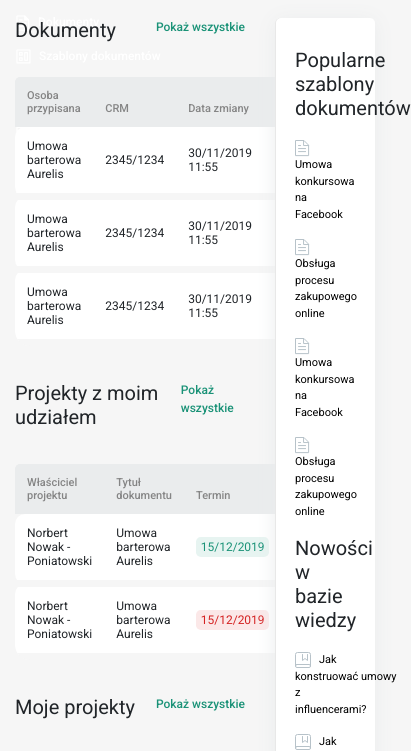
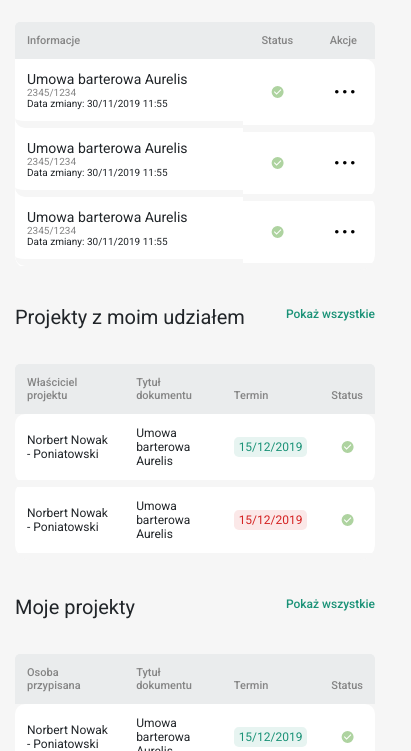
Before and after one commit to strzeluk/BB8_dzialprawny, a plain HTML site: page dashboard.html in a window 390 px wide. Shown: the part 156-907 px from the top of the page, 411 px wide, since content can reach past the window. Drawn offline with nearby package versions, Linux system fonts and the light colour scheme.

Commit message:
Dashboard Mobile - in progress
Widok bez menu dolnego

```diff
--- a/app.js
+++ b/app.js
@@ -1,9 +1,3 @@
-$(document).ready(function () {
-    $('#sidebarCollapse').on('click', function () {
-        $('#sidebar').toggleClass('active');
-    });
-});
-
 $(function () {
     $('[data-toggle="popover"]').popover({
         html: true,
--- a/dashboard.css
+++ b/dashboard.css
@@ -50,8 +50,8 @@ body{
   }
 
 #newProjectButton{
-    width: 205px;
     height: 40px;
+    padding: 0px 25px;
     border-radius: 20px;
     background-image: linear-gradient(92deg, #1a9277 0%, #aed3a0 131%);
     background-clip: padding-box;
@@ -172,6 +172,20 @@ td.center, th.center {
     text-align: center;
 }
 
+.tableH1 {
+    font-size: 14px;
+}
+
+.tablePerson {
+    font-size: 10px;
+    color: #858585;
+}
+
+.tableSmall{
+    font-size: 10px;
+
+}
+
 /* ---------------------------------------------------
     Right sidebar menu
 ----------------------------------------------------- */
@@ -214,3 +228,27 @@ td.center, th.center {
     font-weight: bold;
     float: right;
 }
+
+@media screen and (max-width: 576px){
+    #dashboardMenu{
+        display: none;
+    }
+
+    .profile, .lang{
+        margin: 0;
+        display: none;
+    }
+
+    .desktop{
+        display: none;
+    }
+
+}
+
+@media screen and (min-width: 576px){
+
+    .mobile{
+        display: none;
+    }
+
+}
--- a/dashboard.html
+++ b/dashboard.html
@@ -26,7 +26,7 @@
                 <img class="logo" src="img/logo_full_white.svg">
             </a>
             <div class="d-flex float-right">
-                <button class="btn" id="newProjectButton"><img class="mr-2" src="img/folder-add.svg">Rozpocznij nowy
+                <button class="btn" id="newProjectButton"><img class="mr-2" src="img/folder-add.svg">Nowy
                     projekt</button>
                 <div data-toggle="popover" data-placement="bottom" data-trigger="focus" class="profile">
                     <a href="#" id="profileMenu" data-toggle="popover" data-placement="bottom" data-trigger="focus">
@@ -80,14 +80,14 @@
 
         <div class="container">
             <div class="row ">
-                <div class="col-8">
+                <div class="col-sm-8">
                     <div class="d-flex justify-content-between">
                         <h1>Dokumenty</h1>
                         <a class="show-more" href="#">Pokaż wszystkie</a>
                     </div>
 
                     <table class="table">
-                        <thead>
+                        <thead class="desktop">
                             <tr>
                                 <th scope="col">Osoba przypisana</th>
                                 <th scope="col">CRM</th>
@@ -96,8 +96,15 @@
                                 <th scope="col"></th>
                             </tr>
                         </thead>
+                        <thead class="mobile">
+                            <tr>
+                                <th scope="col">Informacje</th>
+                                <th scope="col" class="center">Status</th>
+                                <th scope="col" class="center">Akcje</th>
+                            </tr>
+                        </thead>
                         <tbody>
-                            <tr>
+                            <tr class="desktop">
                                 <td>Umowa barterowa Aurelis</td>
                                 <td>2345/1234</td>
                                 <td>30/11/2019 11:55</td>
@@ -106,7 +113,7 @@
                                         data-placement="bottom" data-trigger="focus">Akcje
                                         <img class="ml-1" src="img/path-copy.svg"></a></td>
                             </tr>
-                            <tr>
+                            <tr class="desktop">
                                 <td>Umowa barterowa Aurelis</td>
                                 <td>2345/1234</td>
                                 <td>30/11/2019 11:55</td>
@@ -115,16 +122,47 @@
                                         data-placement="bottom" data-trigger="focus">Akcje
                                         <img class="ml-1" src="img/path-copy.svg"></a></td>
                             </tr>
-                            <tr>
+                            <tr class="desktop">
                                 <td>Umowa barterowa Aurelis</td>
                                 <td>2345/1234</td>
                                 <td>30/11/2019 11:55</td>
                                 <td class="center"><img src="img/success.svg"></td>
-                                <td class="center">
-                                    <a href="#" id="tableAction" data-toggle="popover" data-placement="bottom"
-                                        data-trigger="focus">Akcje
-                                        <img class="ml-1" src="img/path-copy.svg"></a>
+                                <td class="center"><a href="#" id="tableAction" data-toggle="popover"
+                                        data-placement="bottom" data-trigger="focus">Akcje
+                                        <img class="ml-1" src="img/path-copy.svg"></a></td>
+                            </tr>
+                            <tr class="mobile">
+                                <td class="d-flex flex-column">
+                                    <span class="tableH1">Umowa barterowa Aurelis</span>
+                                    <span class="tablePerson">2345/1234</span>
+                                    <span class="tableSmall">Data zmiany: 30/11/2019 11:55</span>
                                 </td>
+                                <td class="center"><img src="img/success.svg"></td>
+                                <td class="center"><a href="#" id="tableAction" data-toggle="popover"
+                                        data-placement="bottom" data-trigger="focus">
+                                        <img class="ml-1" src="img/dots-to-close.svg"></a></td>
+                            </tr>
+                            <tr class="mobile">
+                                <td class="d-flex flex-column">
+                                    <span class="tableH1">Umowa barterowa Aurelis</span>
+                                    <span class="tablePerson">2345/1234</span>
+                                    <span class="tableSmall">Data zmiany: 30/11/2019 11:55</span>
+                                </td>
+                                <td class="center"><img src="img/success.svg"></td>
+                                <td class="center"><a href="#" id="tableAction" data-toggle="popover"
+                                        data-placement="bottom" data-trigger="focus">
+                                        <img class="ml-1" src="img/dots-to-close.svg"></a></td>
+                            </tr>
+                            <tr class="mobile">
+                                <td class="d-flex flex-column">
+                                    <span class="tableH1">Umowa barterowa Aurelis</span>
+                                    <span class="tablePerson">2345/1234</span>
+                                    <span class="tableSmall">Data zmiany: 30/11/2019 11:55</span>
+                                </td>
+                                <td class="center"><img src="img/success.svg"></td>
+                                <td class="center"><a href="#" id="tableAction" data-toggle="popover"
+                                        data-placement="bottom" data-trigger="focus">
+                                        <img class="ml-1" src="img/dots-to-close.svg"></a></td>
                             </tr>
                         </tbody>
                     </table>
@@ -185,7 +223,7 @@
                         </tbody>
                     </table>
                 </div>
-                <div class="col-4">
+                <div class="col-sm-4">
                     <div id="sidemenu">
                         <h1>Popularne szablony dokumentów</h1>
                         <ul>
```
Also changed, not shown: img/dots-to-close.svg (added), 1 other file.
